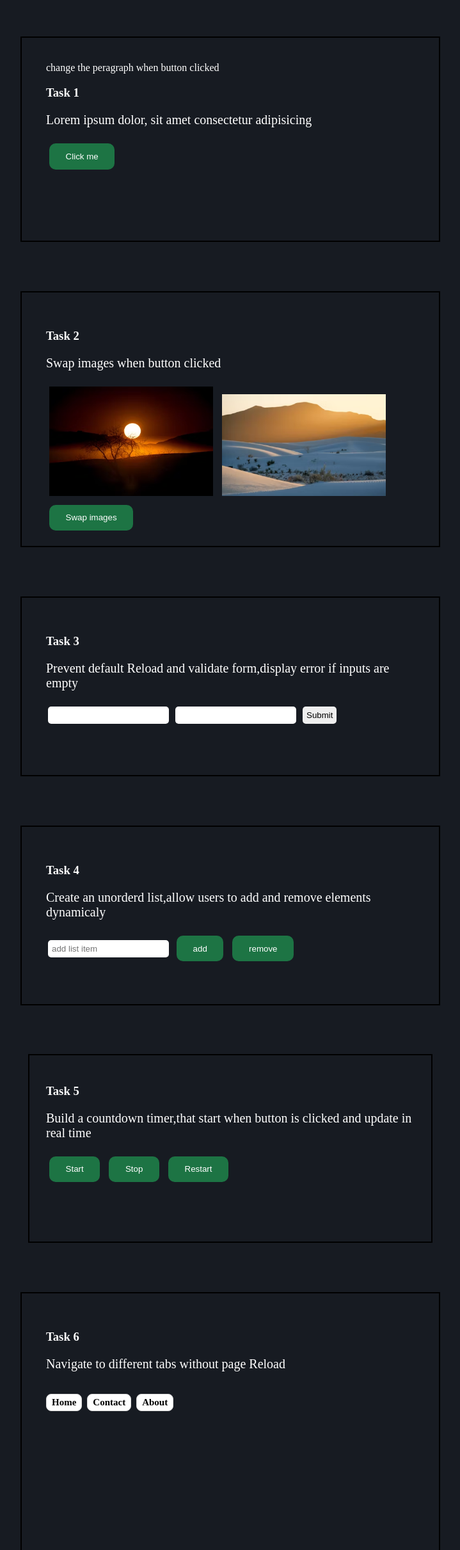
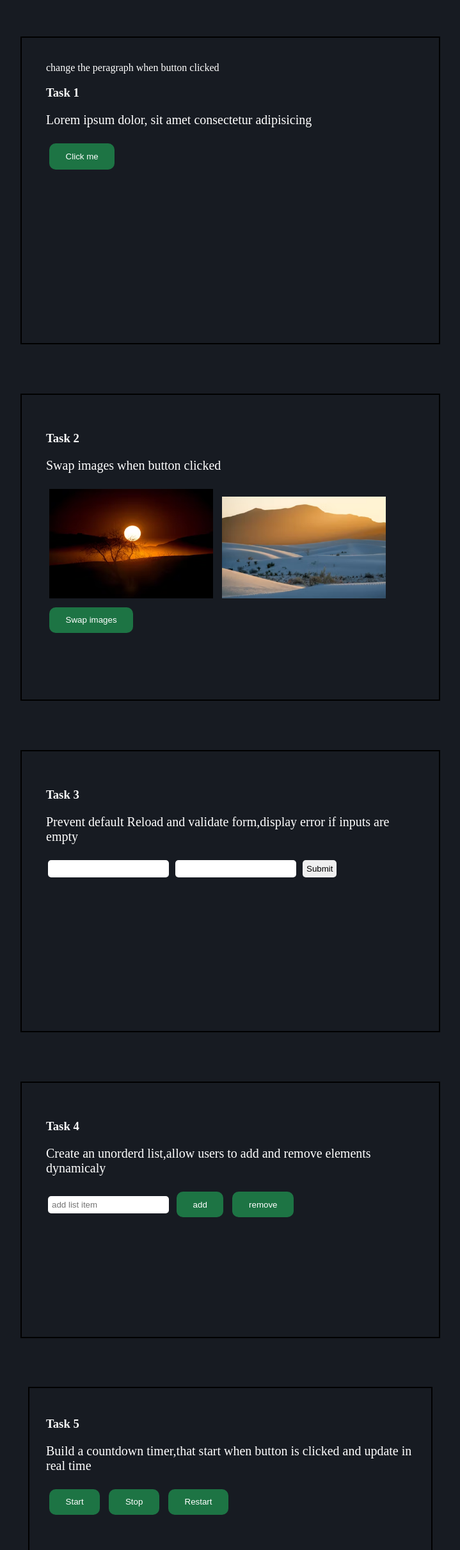
Before and after one commit to Amna-FrontendDeveloper/JavaScript-Practise, a plain HTML site: page index.html in a window 1280 px wide. Shown: the part 138-2560 px from the top of the page at 64% size, without its empty margins (280-999 px from the left). Drawn offline with Linux system fonts and the light colour scheme.

Commit message:
hight fix

```diff
--- a/style.css
+++ b/style.css
@@ -29,7 +29,7 @@ input{
 .task1{
     padding: 3vw;
     margin: 3vw;
-    height: 30vh;
+    height: 50vh;
     width: 45vw;
     border: 2px solid black;
 }
@@ -40,7 +40,7 @@ h1{
 .task2{
     padding: 3vw;
     margin: 3vw;
-    height: 40vh;
+    height: 50vh;
     width: 45vw;
 
     border: 2px solid black;
@@ -52,7 +52,7 @@ h1{
 .task3{
     padding: 3vw;
     margin: 3vw;
-    height: 25vh;
+    height: 45vh;
     width: 45vw;
 
     border: 2px solid black;
@@ -60,7 +60,7 @@ h1{
 .task4{
     padding: 3vw;
     margin: 3vw;
-    height: 25vh;
+    height: 40vh;
     width: 45vw;
 
     border: 2px solid black;
@@ -68,7 +68,7 @@ h1{
 .task5{
     padding: 2vw;
     margin: 3vw;
-    height: 30vh;
+    height: 40vh;
     width: 45vw;
 
     border: 2px solid black;
@@ -77,7 +77,7 @@ h1{
 
     padding: 3vw;
     margin: 3vw;
-    height: 50vh;
+    height: 70vh;
     width: 45vw;
 
     border: 2px solid black;
@@ -102,7 +102,7 @@ display: none;
 
     padding: 3vw;
     margin: 3vw;
-    height: 30vh;
+    height: 60vh;
     width: 45vw;
 
     border: 2px solid black;
@@ -175,7 +175,7 @@ display: none;
 .task9{
     padding: 3vw;
     margin-left: 25vw;
-    height: 40vh;
+    height: 50vh;
     width: 45vw;
     border: 2px solid black;
 }
```
